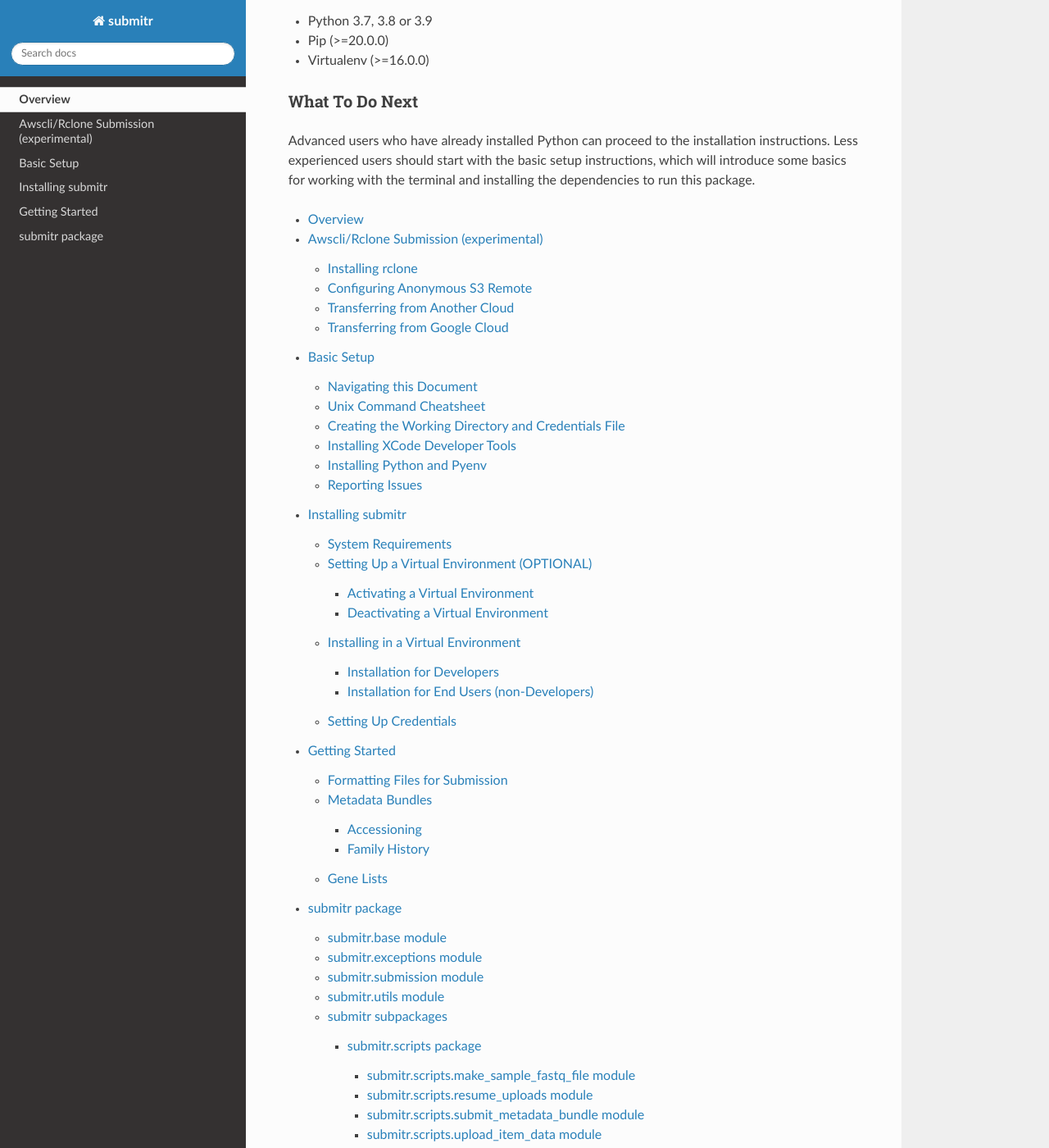
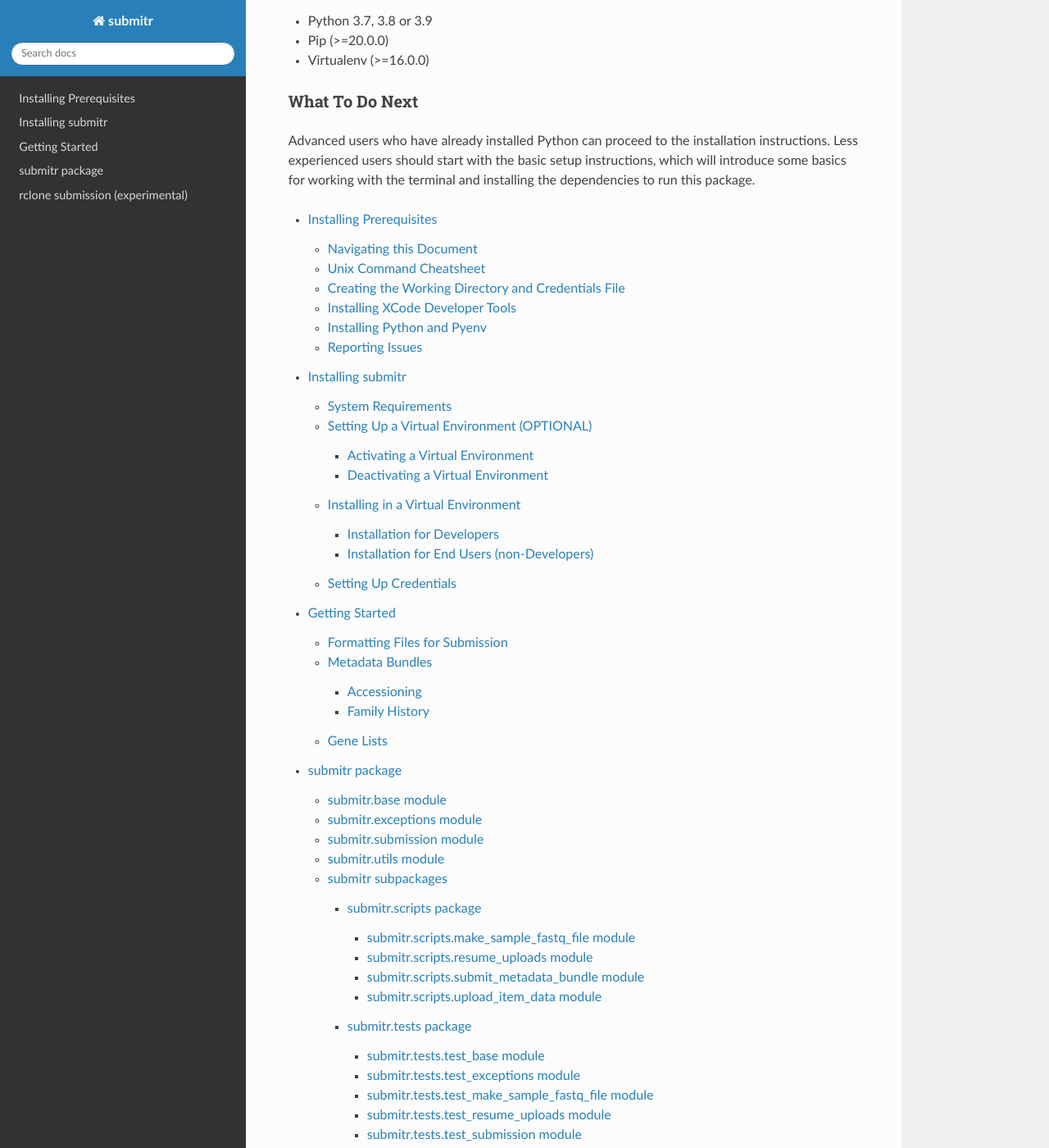
Before and after one commit to smaht-dac/submitr, a Sphinx documentation site: the page built from docs/source/index.rst, in a window 1280 px wide and 1400 px high, scrolled down 786 px. Shown: the whole window at 82% size. Built offline with Sphinx 7.4.7 and the Read the Docs theme 2.0.0, drawn with Linux system fonts in a browser that asks for light colours; some of the changed text lies outside the part shown.

Commit message:
Reorganize to make experimental rclone support not be first thing you see in this doc, and to make it not pretend to tell you about awscli in the heading since the actual text barely mentions awscli. Remove a useless link to the overview on the first page.

```diff
--- a/docs/source/index.rst
+++ b/docs/source/index.rst
@@ -60,9 +60,8 @@
 .. toctree::
   :maxdepth: 4
 
-  self
-  rclone
-  basic_setup
+  installing_prerequisites
   installation
   getting_started
   submitr
+  rclone
--- a/docs/source/basic_setup.rst
+++ b/docs/source/installing_prerequisites.rst
@@ -1,6 +1,6 @@
-===========
-Basic Setup
-===========
+========================
+Installing Prerequisites
+========================
 
 ``submitr`` is a Python based tool and requires a Python installation with version >=3.7.
 This document is intended for users who are not very familiar with the command line or Python.
--- a/docs/source/rclone.rst
+++ b/docs/source/rclone.rst
@@ -1,6 +1,6 @@
-=======================================
-Awscli/Rclone Submission (experimental)
-=======================================
+================================
+rclone submission (experimental)
+================================
 
 For some use cases we are trialing a more streamlined submission process that does
 not involve the installation of Python or ``submitr`` and instead involves transferring
--- a/docs/source/submitr.rst
+++ b/docs/source/submitr.rst
@@ -36,7 +36,7 @@
 -------------------------
 
 submitr subpackages
------------
+-------------------
 
 .. toctree::
    :maxdepth: 4
```
